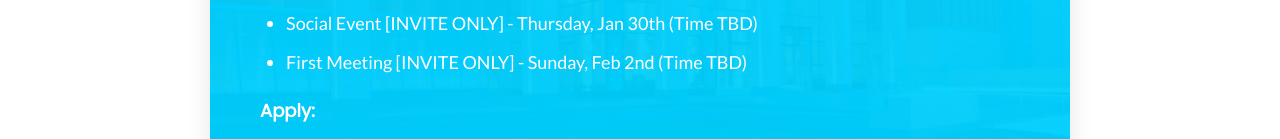
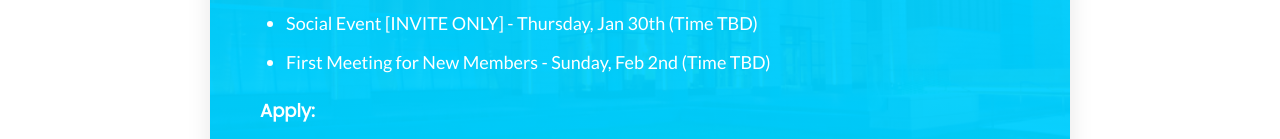
Before and after one commit to nathanhleung/startum.co, a Gatsby site: page / in a window 1280 px wide. Shown: the part 2116-2255 px from the top of the page. Built offline with nearby package versions, Linux system fonts and the light colour scheme; Gatsby itself is replaced by a stand-in of ours.

Commit message:
fixed typo

```diff
--- a/src/pages/index.js
+++ b/src/pages/index.js
@@ -214,7 +214,7 @@ const IndexPage = ({ location }) => {
               <li>
                 Social Event [INVITE ONLY] - Thursday, Jan 30th (Time TBD)
               </li>
-              <li>First Meeting [INVITE ONLY] - Sunday, Feb 2nd (Time TBD)</li>
+              <li>First Meeting for New Members - Sunday, Feb 2nd (Time TBD)</li>
             </ul>
             <h4>Apply:</h4>
             Our application is open for the Winter 2020 Cohort and linked below.
```
